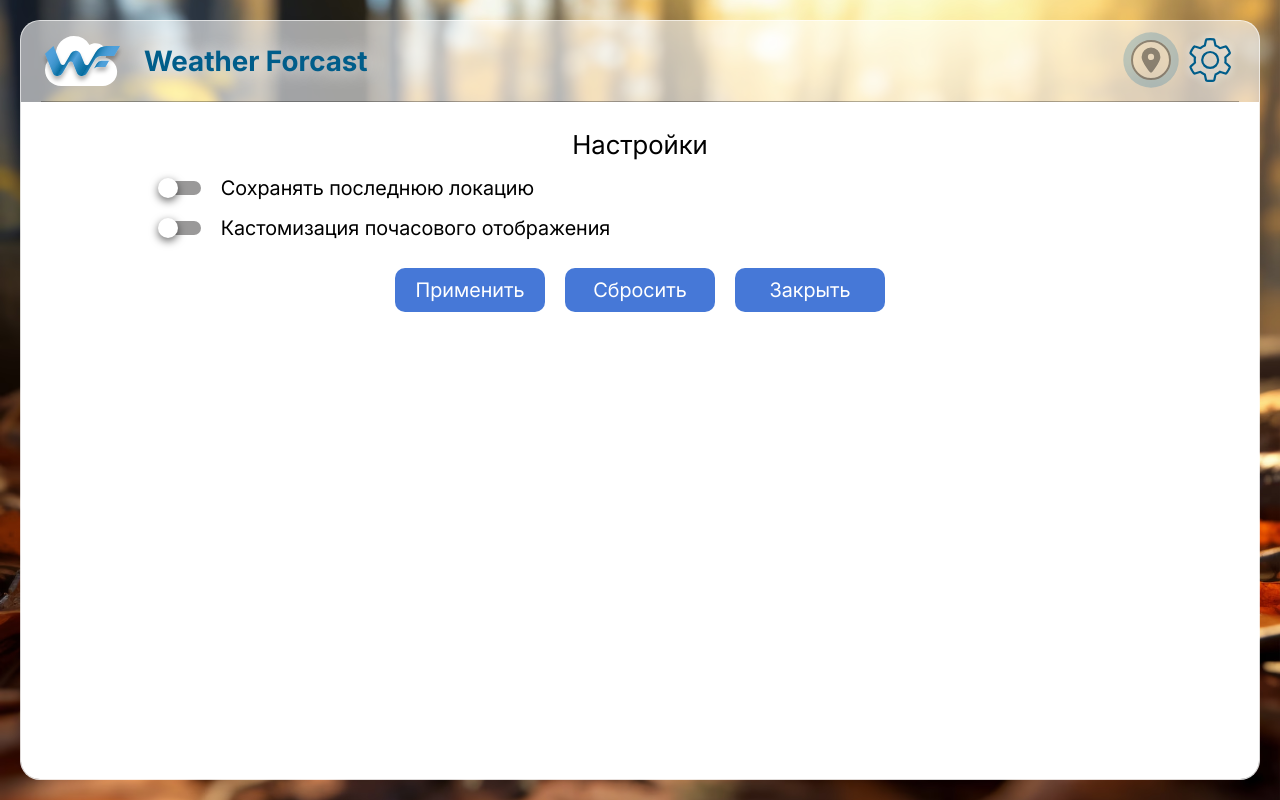
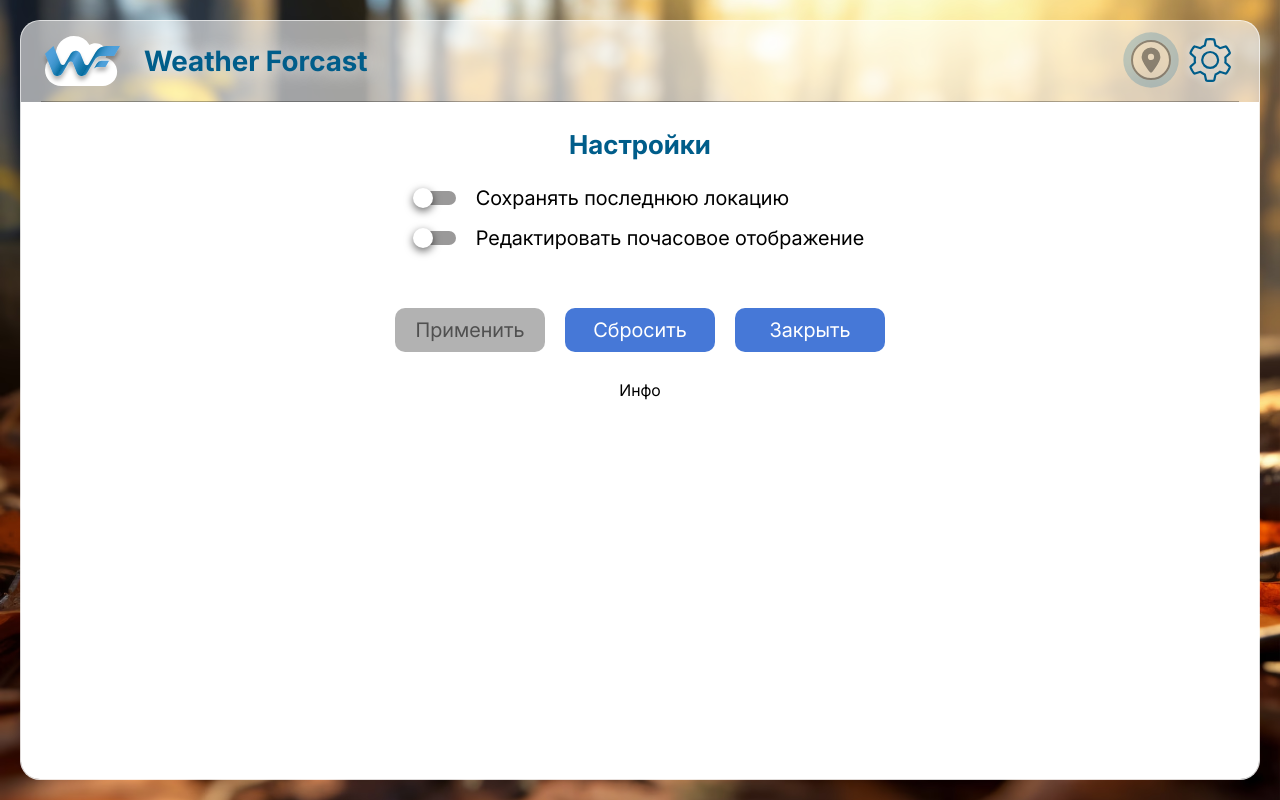
Before and after one commit to AlexKryl91/App_Weather_Forcast_2.0, a Vue app: page / in a window 1280 px wide. Both pictures are taken after a click on the button 1210 px from the left and 61 px from the top of the page. Built offline with nearby package versions, Linux system fonts and the light colour scheme.

Commit message:
settings | first approach - v.0.3.4

```diff
--- a/src/components/App.vue
+++ b/src/components/App.vue
@@ -18,9 +18,9 @@ export default {
     };
   },
   beforeMount() {
-    if (localStorage.getItem('preset')) {
-      console.log('Local Storage is Not Empty');
+    if (localStorage.getItem('_wf2_cfg')) {
       this.appStore.isInitialState = false;
+      console.log(localStorage.getItem('_wf2_cfg'));
     } else {
       console.log('Local Storage is Empty');
     }
--- a/src/components/SelectForm/SelectForm.scss
+++ b/src/components/SelectForm/SelectForm.scss
@@ -11,11 +11,10 @@
     width: 100%;
     height: 100%;
     overflow-y: auto;
-    border: var(--border-grey);
     border-radius: $br-small;
     font-size: 16px;
     background-color: #f0f0f0;
-    box-shadow: inset 0 0 2px 2px #00000040;
+    box-shadow: inset 0 0 4px 2px #00000040;
 
     &::-webkit-scrollbar {
       width: $br-small;
@@ -57,6 +56,7 @@
     display: flex;
     align-items: center;
     justify-content: center;
+    pointer-events: none;
 
     .empty-msg {
       font-size: 24px;
@@ -94,8 +94,11 @@
 @media (hover: hover) {
   .select {
     &__list {
-      &::-webkit-scrollbar-thumb:hover {
-        background: var(--color-text-blue);
+      &::-webkit-scrollbar {
+        &-thumb:hover {
+          cursor: pointer;
+          background: var(--color-text-blue);
+        }
       }
 
       .selected:hover {
--- a/src/components/SelectForm/SelectForm.vue
+++ b/src/components/SelectForm/SelectForm.vue
@@ -24,6 +24,7 @@ export default {
     },
     selectLocation(e: Event) {
       const node = e.target as HTMLUListElement;
+      console.log(node)
       if (node.closest('li')) {
         const item = node.closest('li') as HTMLLIElement;
         if (this.selectedItem?.value !== item.value) {
--- a/src/components/SettingsList/SettingsList.scss
+++ b/src/components/SettingsList/SettingsList.scss
@@ -2,11 +2,74 @@
   width: 80%;
   display: flex;
   flex-direction: column;
-  row-gap: 20px;
+  align-items: center;
+  row-gap: 30px;
 
   &__header {
     font-size: 26px;
     text-align: center;
+    font-weight: 700;
+    color: var(--color-text-blue);
+  }
+
+  .options-wrapper {
+    display: flex;
+    flex-direction: column;
+    row-gap: 20px;
+  }
+
+  .hours-list {
+    list-style: none;
+    $br-small: 10px;
+
+    height: 185px;
+    overflow-y: auto;
+
+    font-weight: 700;
+
+    border-radius: $br-small;
+    background-color: #f0f0f0;
+    box-shadow: inset 0 0 4px 2px #00000040;
+
+    transition: height var(--transition-duration);
+
+    &::-webkit-scrollbar {
+      width: $br-small;
+
+      &-track {
+        background: #cecece;
+        border-radius: 0 $br-small $br-small 0;
+      }
+
+      &-thumb {
+        background: #056da0;
+        border-radius: $br-small;
+      }
+    }
+
+    li {
+      position: relative;
+      padding: 10px 30px 10px 60px;
+      border-bottom: var(--border-grey);
+      background-image: url('/src/assets/icons/check-empty.svg');
+      background-repeat: no-repeat;
+      background-size: 20px 20px;
+      background-position: 20px;
+      text-align: right;
+
+      cursor: pointer;
+    }
+
+    .selected {
+      background-color: var(--color-btn-blue);
+      background-image: url('/src/assets/icons/check-filled.svg');
+      color: #fff;
+    }
+  }
+
+  .collapsed {
+    height: 0;
+    pointer-events: none;
   }
 }
 
@@ -14,3 +77,22 @@
   display: flex;
   column-gap: 20px;
 }
+
+@media (hover: hover) {
+  .settings {
+    .hours-list {
+      &::-webkit-scrollbar-thumb:hover {
+        cursor: pointer;
+        background: var(--color-text-blue);
+      }
+
+      .selected:hover {
+        background-color: var(--color-btn-blue);
+      }
+
+      li:hover {
+        background-color: #c8d2dc;
+      }
+    }
+  }
+}
--- a/src/components/SettingsList/SettingsList.vue
+++ b/src/components/SettingsList/SettingsList.vue
@@ -1,23 +1,100 @@
 <script lang="ts">
 import { useAppStore } from '@/stores/AppStore';
+import { useGeoStore } from '@/stores/GeoStore';
+
+type TElRef = {
+  $el: HTMLElement;
+};
 
 export default {
   name: 'SettingsList',
   data() {
     return {
+      geoStore: useGeoStore(),
       appStore: useAppStore(),
-      saveLocation: false,
-      customHourList: false,
+      saveLocation: useAppStore().saveLocation,
+      isCustomHours: useAppStore().isCustomHours,
+      customHourList: useAppStore().hourList,
     };
   },
   methods: {
     closeSettings() {
       this.appStore.isSettingsOpened = false;
     },
-    // selectHours(e: Event) {
-    // const toggleSwitch = e.target as HTMLElement;
-    // console.log(toggleSwitch.closest('input')?.checked);
-    // },
+    selectHours(e: Event) {
+      const node = e.target as HTMLElement;
+      if (node.closest('li')) {
+        node.classList.toggle('selected');
+        const list = node.parentNode as HTMLUListElement;
+        const selectedEls: HTMLLIElement[] = Array.from(
+          list.querySelectorAll('.selected'),
+        );
+        this.customHourList = selectedEls.map((el) => el.value);
+      }
+    },
+    checkDifference() {
+      const isSameSaveLoc = this.appStore.saveLocation === this.saveLocation;
+      const isSameHourList =
+        this.appStore.hourList.toString() === this.customHourList.toString();
+      // const isSameCustomOpt =
+      //   this.appStore.isCustomHours === this.isCustomHours;
+      const check = this.isCustomHours ? isSameHourList : true;
+      const summary = isSameSaveLoc && check;
+
+      // console.log(
+      //   'same save_loc =>',
+      //   isSaveOptSame,
+      //   '| mode custom_opt',
+      //   isCustomOptOn,
+      //   '| same hour_list',
+      //   isHourListSame,
+      //   '|| summary =>',
+      //   summary,
+      //   summary ? 'DISABLED' : 'ACTIVE',
+      // );
+
+      const target = this.$refs.apply as TElRef;
+      target.$el.classList.toggle('disabled', summary);
+    },
+    applySettings() {
+      console.log('Apply settings!!!');
+      this.appStore.saveLocation = this.saveLocation;
+      this.appStore.isCustomHours = this.isCustomHours;
+      this.appStore.hourList = this.customHourList;
+      if (this.saveLocation && this.geoStore.location) {
+        localStorage.setItem(
+          '_wf2_loc',
+          JSON.stringify(this.geoStore.location),
+        );
+      } else {
+        localStorage.removeItem('_wf2_loc');
+      }
+      const conf = {
+        saveLocation: this.saveLocation,
+        isCustomHours: this.isCustomHours,
+        hourList: this.customHourList,
+      };
+      localStorage.setItem('_wf2_cfg', JSON.stringify(conf));
+      this.checkDifference();
+    },
+    setDefault() {
+      this.saveLocation = this.appStore.saveLocation = false;
+      this.isCustomHours = this.appStore.isCustomHours = false;
+      this.customHourList = this.appStore.hourList = [6, 9, 12, 15, 18, 21];
+      localStorage.removeItem('_wf2_cfg');
+      localStorage.removeItem('_wf2_loc');
+    },
+  },
+  watch: {
+    saveLocation() {
+      this.checkDifference();
+    },
+    isCustomHours() {
+      this.checkDifference();
+    },
+    customHourList() {
+      this.checkDifference();
+    },
   },
 };
 </script>
@@ -25,50 +102,38 @@ export default {
 <template>
   <div class="settings">
     <span class="settings__header">Настройки</span>
+    <div class="options-wrapper">
       <ToggleSwitch v-model="saveLocation"
         >Сохранять последнюю локацию</ToggleSwitch
       >
-    <ToggleSwitch v-model="customHourList"
-      >Кастомизация почасового отображения</ToggleSwitch
+      <ToggleSwitch v-model="isCustomHours"
+        >Редактировать почасовое отображение</ToggleSwitch
       >
+    </div>
 
-    <details v-if="customHourList">
-      <summary>Your favourite cars list</summary>
-      <form>
-        <fieldset>
-          <legend>Cars</legend>
-          <ul>
-            <li>
-              <label for="bmw">BMW</label>
-              <input type="checkbox" id="bmw" name="bmw" value="bmw" />
-            </li>
-            <li>
-              <label for="citroen">Citroen</label>
-              <input
-                type="checkbox"
-                id="citroen"
-                name="citroen"
-                value="citroen"
-              />
-            </li>
-            <li>
-              <label for="skoda">Skoda</label>
-              <input type="checkbox" id="skoda" name="skoda" value="skoda" />
-            </li>
-            <li>
-              <label for="volvo">Volvo</label>
-              <input type="checkbox" id="volvo" name="volvo" value="volvo" />
+    <ul
+      @click="selectHours"
+      class="hours-list"
+      :class="{ collapsed: !isCustomHours }"
+    >
+      <li
+        v-for="(n, index) in 24"
+        v-bind:key="n"
+        :value="index"
+        :class="{ selected: appStore.hourList.includes(index) }"
+      >
+        {{ index }}:00
       </li>
     </ul>
-        </fieldset>
-      </form>
-    </details>
   </div>
   <div class="btn-wrapper">
-    <ModalButton>Применить</ModalButton>
-    <ModalButton>Сбросить</ModalButton>
+    <ModalButton @click="applySettings" ref="apply" class="disabled"
+      >Применить</ModalButton
+    >
+    <ModalButton @click="setDefault">Сбросить</ModalButton>
     <ModalButton @click="closeSettings">Закрыть</ModalButton>
   </div>
+  <div class="credits">Инфо</div>
 </template>
 
 <style src="./SettingsList.scss"></style>
--- a/src/components/UI/ModalButton.scss
+++ b/src/components/UI/ModalButton.scss
@@ -8,6 +8,12 @@
   transition: var(--transition-duration);
 }
 
+.disabled {
+  pointer-events: none;
+  color: var(--color-grey-medium);
+  background-color: var(--color-grey-light);
+}
+
 @media (hover: hover) {
   .modal-btn:hover {
     background-color: var(--color-btn-darkblue);
--- a/src/stores/AppStore.ts
+++ b/src/stores/AppStore.ts
@@ -7,5 +7,8 @@ export const useAppStore = defineStore('appStore', {
     isInitialState: true,
     isError: false,
     errorCode: 'none' as 'geofetch' | 'meteofetch' | 'none',
+    saveLocation: false,
+    isCustomHours: false,
+    hourList: [6, 9, 12, 15, 18, 21] as number[],
   }),
 });
```
Also changed, not shown: src/assets/icons/check-empty.svg (added), src/assets/icons/check-filled.svg (added). Lines whose indentation alone changed are shown as unchanged.
